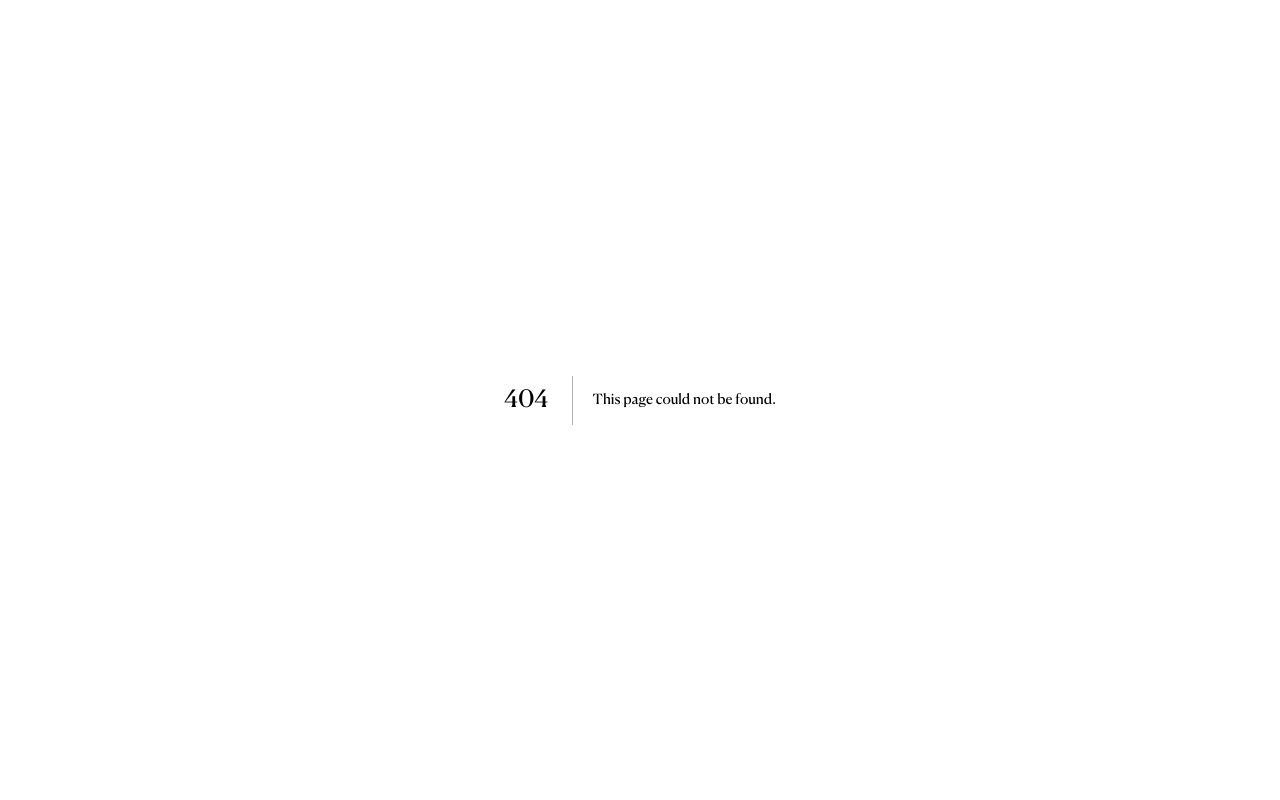
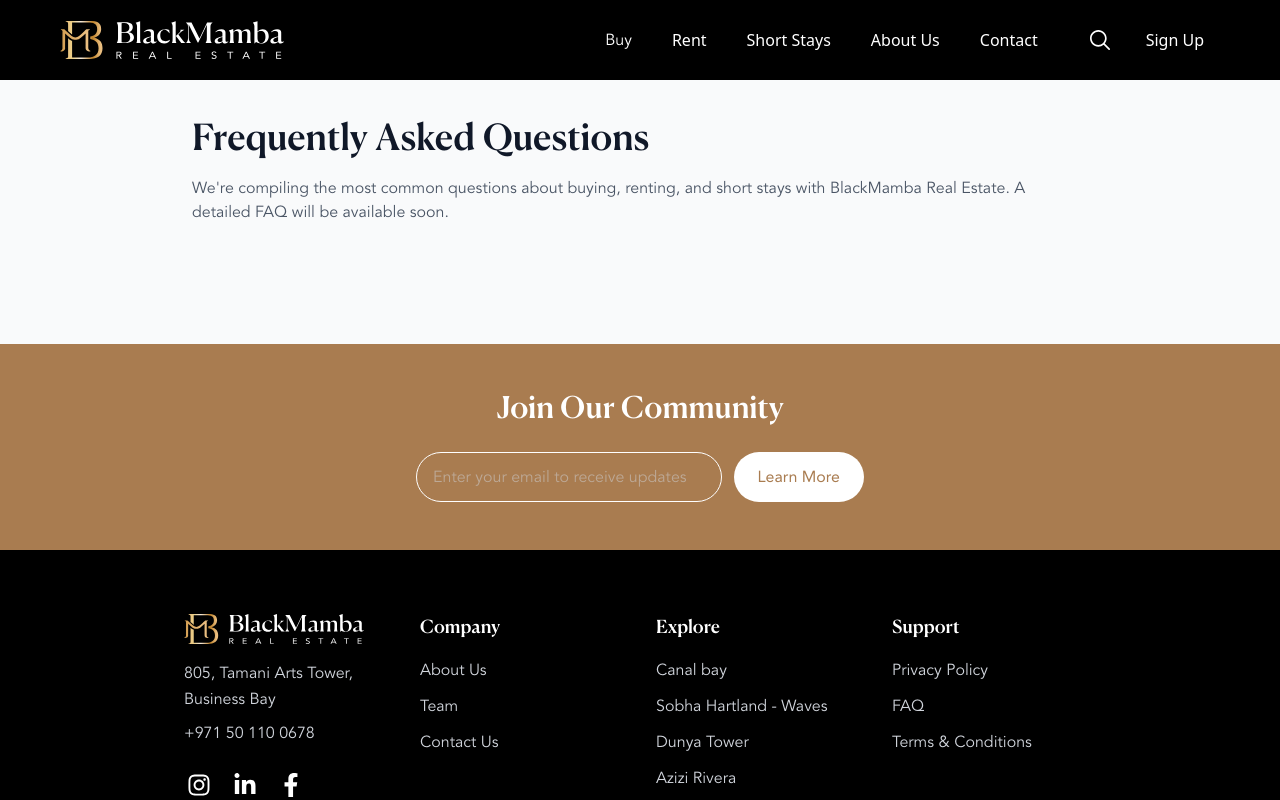
Before and after one commit to AurifyAE/blackmamba-website, a Next.js app: page /faq in a window 1280 px wide. Before the commit this address had no page. Shown: the top 800 px of the page. Built offline with nearby package versions, Linux system fonts and the light colour scheme.

Commit message:
Added privacy, terms and condtions, and faq

```diff
--- a/app/components/Footer.tsx
+++ b/app/components/Footer.tsx
@@ -174,7 +174,7 @@
                   </Link>
                 </li>
                 <li>
-                  <Link href="/rental/shobha-waves" className="text-gray-300 hover:text-white transition-colors">
+                  <Link href="/rental/sobha-waves" className="text-gray-300 hover:text-white transition-colors">
                     Sobha Hartland - Waves
                   </Link>
                 </li>
@@ -206,7 +206,7 @@
                   </Link>
                 </li>
                 <li>
-                  <Link href="/terms-conditions" className="text-gray-300 hover:text-white transition-colors">
+                  <Link href="/terms-and-conditions" className="text-gray-300 hover:text-white transition-colors">
                     Terms & Conditions
                   </Link>
                 </li>
--- /dev/null
+++ b/app/faq/page.tsx
@@ -0,0 +1,19 @@
+import Navbar from "../components/Navbar"
+import Footer from "../components/Footer"
+
+export default function FaqPage() {
+  return (
+    <main className="min-h-screen bg-white">
+      <Navbar />
+      <section className="px-4 sm:px-5 md:px-15 py-20 md:py-30 bg-gray-50">
+        <div className="max-w-4xl mx-auto">
+          <h1 className="text-3xl sm:text-4xl font-semibold text-gray-900 mb-4">Frequently Asked Questions</h1>
+          <p className="text-gray-600">
+            We&apos;re compiling the most common questions about buying, renting, and short stays with BlackMamba Real Estate. A detailed FAQ will be available soon.
+          </p>
+        </div>
+      </section>
+      <Footer />
+    </main>
+  )
+}
--- /dev/null
+++ b/app/privacy-policy/page.tsx
@@ -0,0 +1,19 @@
+import Navbar from "../components/Navbar"
+import Footer from "../components/Footer"
+
+export default function PrivacyPolicyPage() {
+  return (
+    <main className="min-h-screen bg-white">
+      <Navbar />
+      <section className="px-4 sm:px-5 md:px-15 py-20 md:py-30 bg-gray-50">
+        <div className="max-w-4xl mx-auto">
+          <h1 className="text-3xl sm:text-4xl font-semibold text-gray-900 mb-4">Privacy Policy</h1>
+          <p className="text-gray-600">
+            We respect your privacy and are committed to protecting your personal data. This page will be updated soon with complete details about how we collect, use, and safeguard information.
+          </p>
+        </div>
+      </section>
+      <Footer />
+    </main>
+  )
+}
--- /dev/null
+++ b/app/terms-and-conditions/page.tsx
@@ -0,0 +1,19 @@
+import Navbar from "../components/Navbar"
+import Footer from "../components/Footer"
+
+export default function TermsAndConditionsPage() {
+  return (
+    <main className="min-h-screen bg-white">
+      <Navbar />
+      <section className="px-4 sm:px-5 md:px-15 py-20 md:py-30 bg-gray-50">
+        <div className="max-w-4xl mx-auto">
+          <h1 className="text-3xl sm:text-4xl font-semibold text-gray-900 mb-4">Terms and Conditions</h1>
+          <p className="text-gray-600">
+            These terms outline the rules and guidelines for using BlackMamba Real Estate&apos;s services. The full policy will be published soon. Please check back for updates.
+          </p>
+        </div>
+      </section>
+      <Footer />
+    </main>
+  )
+}
--- a/data/properties.ts
+++ b/data/properties.ts
@@ -45,7 +45,7 @@
     baths: 2.5,
     area: "1,265.9",
     availableFor: ['rent', 'shortstay'],
-    rentPrice: "AED 180K - 200K",
+    rentPrice: "AED 180,000",
     shortStayPrice: "AED 1,000/night",
     descriptionTitle: "Waterfront Sophistication 3 Bedroom premium Apartment | Fully Furnished",
     description: "Experience the perfect blend of luxury, convenience, and urban serenity. Nestled in the heart of Business Bay, Canal Bay by NED redefines contemporary waterfront living. Enjoy panoramic views of the Dubai Canal and the iconic Burj Khalifa, all from the comfort of your elegantly designed home.",
@@ -117,7 +117,7 @@
     baths: 3,
     area: "1,265.9",
     availableFor: ['rent', 'shortstay'],
-    rentPrice: "AED 220K - 280K",
+    rentPrice: "AED 240,000",
     shortStayPrice: "AED 1,200/night",
     descriptionTitle: "Live where the city's heartbeat is strongest.",
     description: "Discover a refined rental opportunity in Dunya Tower by Emirates Properties — located in the very heart of Downtown Dubai, steps from the Dubai Mall, the Burj Khalifa, and the city’s most iconic attractions.",
@@ -184,7 +184,7 @@
     baths: 1,
     area: "1,265.9",
     availableFor: ['rent', 'shortstay'],
-    rentPrice: "AED 80K - 95K",
+    rentPrice: "AED 86,000",
     shortStayPrice: "AED 700/night",
     descriptionTitle: "Waterfront Elegance | 1-Bedroom apartment | Fully Furnished",
     description: "Discover a refined waterfront residence where sophistication meets serenity. Positioned on the scenic 1.8 km boardwalk of Sobha Hartland's Waterfront District, Hartland Waves by Sobha Realty is a 35-storey architectural landmark, offering uninterrupted 360-degree views and a lifestyle of elevated calm.",
@@ -249,7 +249,7 @@
     area: "2,800",
     availableFor: [ 'rent' ],
     buyPrice: "AED 5,200,000",
-    rentPrice: "AED 65K - 80K",
+    rentPrice: "AED 65,000",
     shortStayPrice: "AED 1,200/night",
     descriptionTitle: "",
     description: "Luxury villa in Dubai Marina with private beach access and marina views.",
```
